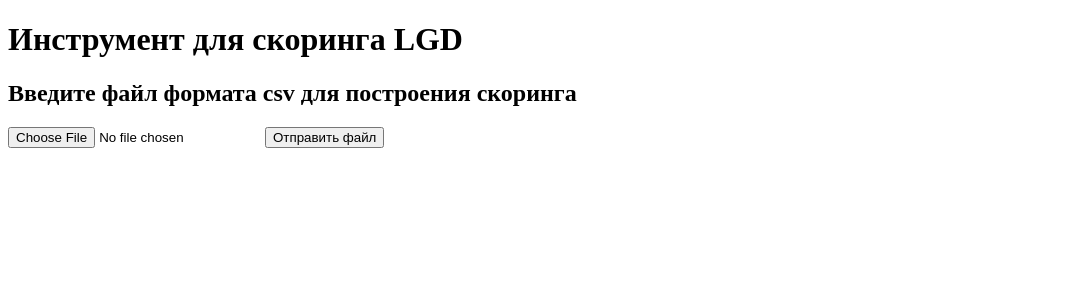
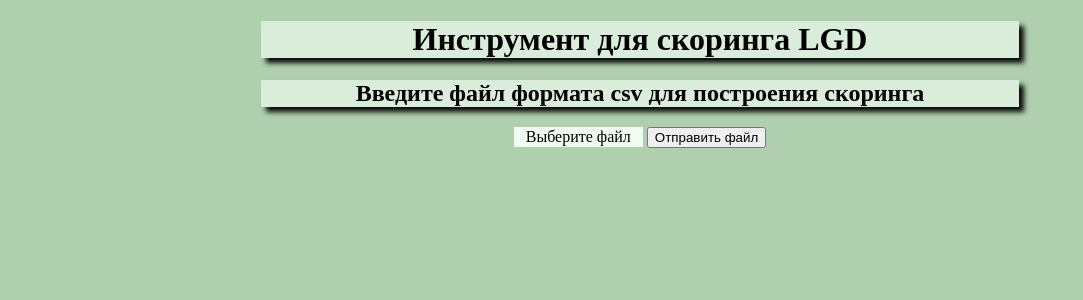
Before and after one commit to Grif-cpp/LGD_scorer, a Python web app: template app/templates/general_pages/homepage.html in a window 1280 px wide. Shown: the top 300 px of the page, without its empty margins (0-1083 px from the left). Run offline with Jinja, Linux system fonts and the light colour scheme; the template is opened without the code that fills it, so the values that code supplies are empty.

Commit message:
добавление css для пользовательского интерфейса

```diff
--- a/app/apis/general_pages/route_homepage.py
+++ b/app/apis/general_pages/route_homepage.py
@@ -12,5 +12,5 @@
 
 @general_pages_router.get("/")
 async def home(request: Request):
+    print('HOME')
     return templates.TemplateResponse("general_pages/homepage.html",{"request":request})
-    #return templates.TemplateResponse("shared/base.html",{"request":request})
--- a/app/app.py
+++ b/app/app.py
@@ -30,6 +30,9 @@
 
 model = None
 app = start_application()
+app.mount("/static", StaticFiles(directory= "static"), name="static")
+
+
 
 # формат ответа от модели
 class ModelResponse(BaseModel):
--- a/app/templates/general_pages/homepage.html
+++ b/app/templates/general_pages/homepage.html
@@ -1,8 +1,4 @@
 {% extends "shared/base.html" %}
-
-{% block css %}
-<link rel="stylesheet" type="text/css"  href="x.css"/>
-{% endblock %}
 
 {% block title %}
   <title>Job Board</title>
@@ -18,12 +14,17 @@
     <h2 class="display-3"> Введите файл формата csv для построения скоринга</h2>
   </div>
 
-<label class="custom-file-upload">
-  <form method="post" action="/upload" enctype="multipart/form-data">
-    <input type="file" name = "file" accept="text/csv">
-    <button type="submit">Отправить файл
-    </button>
-  </form>
-</label>
+   <div class="small-container">
+      <form method="post" action="/upload" enctype="multipart/form-data">
+        <label class="custom-file-upload">
+          <input type="file" name = "file" accept="text/csv"> Выберите файл
+          </input>
+        </label>
+
+        <button type="submit">Отправить файл
+        </button>
+      </form>
+    </div>
+
 
 {% endblock %}
--- a/app/templates/shared/base.html
+++ b/app/templates/shared/base.html
@@ -1,6 +1,7 @@
 <!DOCTYPE html>
 <html lang="en-us">
 <head>
+    <link rel="stylesheet" type="text/css"  href="{{url_for('static', path='/style.css')}}"/>
     <meta charset="utf-8">
     <meta name="viewport" content="width=device-width, initial-scale=1.0">
     <meta name="nofoobar.com" content="Nofoobar">
--- a/app/templates/general_pages/x.css
+++ b/static/style.css
@@ -1,4 +1,4 @@
-@charset "UTF-8";
+ @charset "UTF-8";
 
 body{
     background-color:  #afcfaf;
@@ -44,9 +44,9 @@
 }
 .custom-file-upload {
     display: inline-block;
-    padding: 6px 12px;
+    padding: 1px 12px;
     cursor: pointer;
-    margin-left: 250px;
+    margin-left: auto;
     margin-right: auto;
     background-color: #f1fdf1;
 }
@@ -55,3 +55,10 @@
   padding: 6px 12px;
   background-color: #f1fdf1;
 }
+.small-container{
+    text-align: center;
+    margin-left: auto;
+    margin-right: auto;
+    max-width: 60%;
+    background-color: #afcfaf;
+}
```
Also changed, not shown: app/static/__init__.py (deleted).
